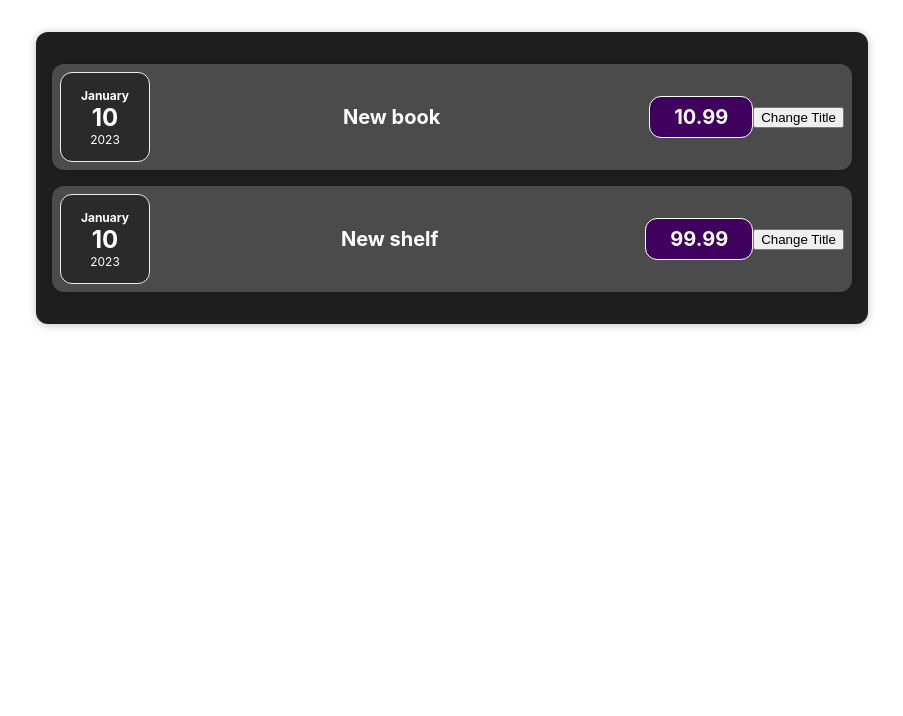
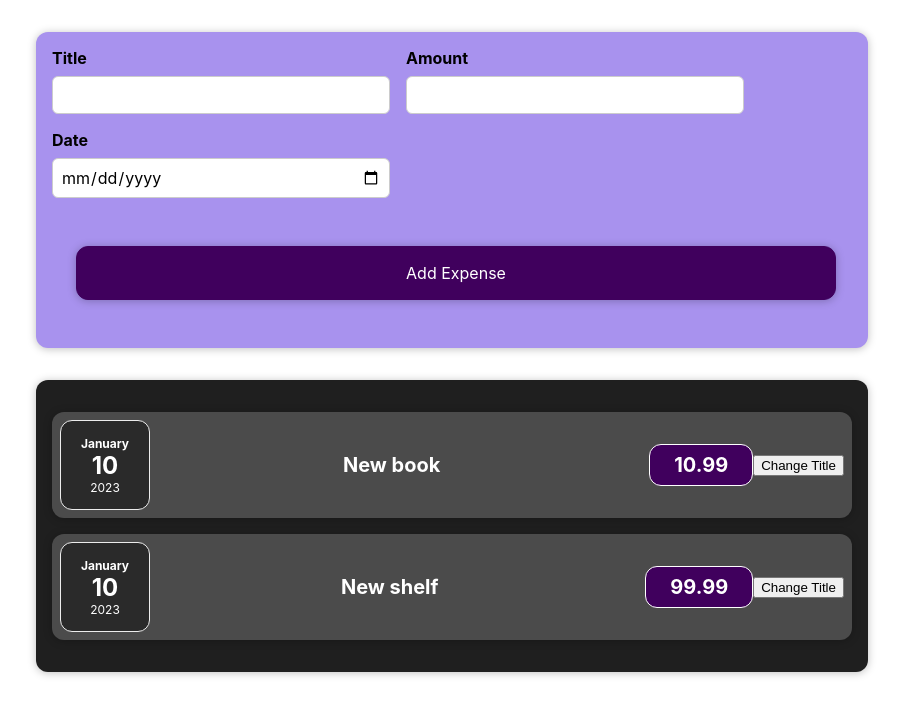
Before and after one commit to Estellio/expenses, a React (Create React App) app: page / in a window 1280 px wide. Shown: the top 716 px of the page, without its empty margins (188-1091 px from the left). Built offline with nearby package versions, Linux system fonts and the light colour scheme.

Commit message:
Vormitöötlus

```diff
--- a/src/App.js
+++ b/src/App.js
@@ -1,6 +1,7 @@
 import './App.css';
 
 import Expenses from "./components/Expenses/Expenses";
+import NewExpense from "./components/NewExpense/NewExpense";
 
 const App = () => {
     const expenses = [
@@ -18,6 +19,7 @@ const App = () => {
 
   return (
     <div className="App">
+        <NewExpense></NewExpense>
         <Expenses expenseData={expenses}></Expenses>
     </div>
   );
--- /dev/null
+++ b/src/components/NewExpense/ExpenseForm.css
@@ -0,0 +1,26 @@
+.new-expense__controls {
+    display: flex;
+    flex-wrap: wrap;
+    gap: 1rem;
+    margin-bottom: 1rem;
+    text-align: left;
+}
+
+.new-expense__control label {
+    font-weight: bold;
+    margin-bottom: 0.5rem;
+    display: block;
+}
+
+.new-expense__control input {
+    font: inherit;
+    padding: 0.5rem;
+    border-radius: 6px;
+    border: 1px solid #ccc;
+    width: 20rem;
+    max-width: 100%;
+}
+
+.new-expense__actions {
+    text-align: right;
+}
--- /dev/null
+++ b/src/components/NewExpense/ExpenseForm.js
@@ -0,0 +1,29 @@
+import React from "react";
+import './ExpenseForm.css'
+import './NewExpense.css'
+
+const ExpenseForm = (props) => {
+    return(
+        <form>
+            <div className='new-expense__controls'>
+                <div className='new-expense__control'>
+                    <label>Title</label>
+                    <input type='text'/>
+                </div>
+                <div className='new-expense__control'>
+                    <label>Amount</label>
+                    <input type='number' min='0.01' step='0.01'/>
+                </div>
+                <div className='new-expense__control'>
+                    <label>Date</label>
+                    <input type='date' min='2023-01-18' max='2025-12-31'/>
+                </div>
+            </div>
+            <div className='new-expense__actions'>
+                <button type='submit' className='new-expense button'>Add Expense</button>
+            </div>
+        </form>
+    )
+}
+
+export default ExpenseForm
--- /dev/null
+++ b/src/components/NewExpense/NewExpense.css
@@ -0,0 +1,38 @@
+.new-expense {
+    background-color: #a892ee;
+    padding: 1rem;
+    margin: 2rem auto;
+    width: 50rem;
+    max-width: 95%;
+    border-radius: 12px;
+    text-align: center;
+    box-shadow: 0 1px 8px rgba(0, 0, 0, 0.25);
+}
+
+.new-expense button {
+    font: inherit;
+    cursor: pointer;
+    padding: 1rem 2rem;
+    border: 1px solid #40005d;
+    background-color: #40005d;
+    color: white;
+    border-radius: 12px;
+    margin-right: 1rem;
+}
+
+.new-expense button:hover,
+.new-expense button:active {
+    background-color: #510674;
+    border-color: #510674;
+}
+
+.new-expense button.alternative {
+    color: #220131;
+    border-color: transparent;
+    background-color: transparent;
+}
+
+.new-expense button.alternative:hover,
+.new-expense button.alternative:active {
+    background-color: #ddb3f8;
+}
--- /dev/null
+++ b/src/components/NewExpense/NewExpense.js
@@ -0,0 +1,12 @@
+import React from 'react';
+import ExpenseForm from "./ExpenseForm";
+
+const NewExpense = () => {
+    return(
+        <div className='new-expense'>
+            <ExpenseForm></ExpenseForm>
+        </div>
+    )
+}
+
+export default NewExpense
--- a/src/components/UI/Card.js
+++ b/src/components/UI/Card.js
@@ -7,4 +7,4 @@ const Card = (props) => {
     )
 }
 
-export default Card;
+export default Card
```
